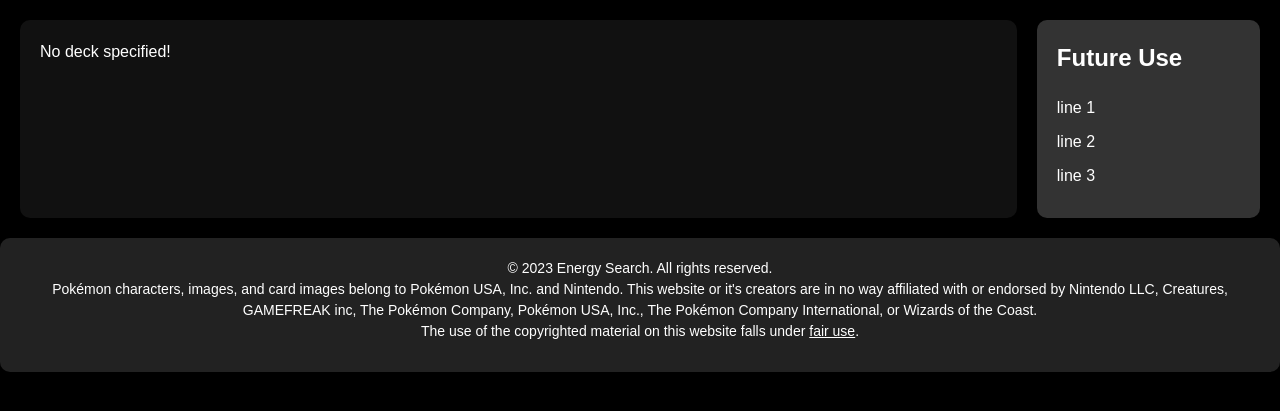
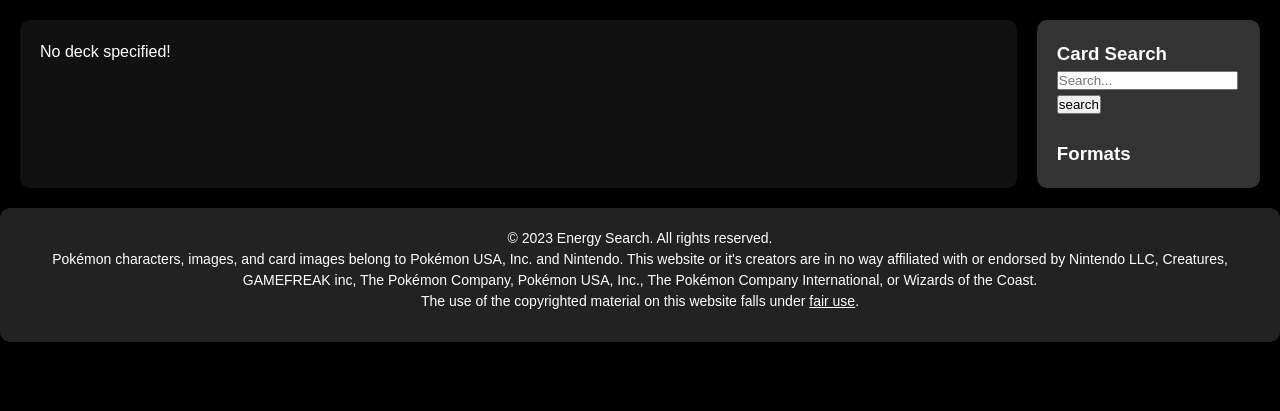
Before and after one commit to Gamer2020/EnergySearch, a PHP site: page /deck.php in a window 1280 px wide. Shown: the part 100-511 px from the top of the page. Run offline with PHP 8.4, Linux system fonts and the light colour scheme; some libraries are stand-ins or nearby versions.

Commit message:
Add formats for deck.

```diff
--- a/deck.php
+++ b/deck.php
@@ -112,12 +112,7 @@ require_once 'include.php';
             ?>
         </div>
         <aside>
-            <h2>Future Use</h2>
-            <ul>
-                <li>line 1</li>
-                <li>line 2</li>
-                <li>line 3</li>
-            </ul>
+        <?php include "sidebar/sidebar-deck.php"; ?>
         </aside>
     </div>
     <?php include "footer.php" ?>
--- /dev/null
+++ b/sidebar/sidebar-deck.php
@@ -0,0 +1,3 @@
+<?php include "widgets/sidebar-card-search.php"; ?>
+<br>
+<?php include "widgets/sidebar-deck-formats.php"; ?>
--- /dev/null
+++ b/widgets/sidebar-deck-formats.php
@@ -0,0 +1,54 @@
+<h3>Formats</h3>
+
+<?php if (isset($_GET['ID']))
+{
+    if (deck_exists(sanitizeInput($_GET['ID'])))
+    {
+        global $pdo;
+        $id = sanitizeInput($_GET['ID']);
+        card_add_view($id);
+        $stmt = $pdo->prepare("SELECT * FROM es_decks WHERE id = ?");
+        $stmt->execute([$id]);
+        $deck = $stmt->fetch(PDO::FETCH_ASSOC);
+    }
+
+
+    echo '<div class="legality-button-group">';
+    echo '<button class="legality-button1" disabled>Standard</button>';
+    if ($deck['standard_legality'] == "Legal")
+    {
+        echo '<button class="legality-button2" disabled>Legal</button>';
+    }
+    else
+    {
+        echo '<button class="legality-button3" disabled>Not Legal</button>';
+    }
+
+    echo '</div>';
+
+    echo '<div class="legality-button-group">';
+    echo '<button class="legality-button1" disabled>Expanded</button>';
+    if ($deck['expanded_legality'] == "Legal")
+    {
+        echo '<button class="legality-button2" disabled>Legal</button>';
+    }
+    else
+    {
+        echo '<button class="legality-button3" disabled>Not Legal</button>';
+    }
+    echo '</div>';
+
+    echo '<div class="legality-button-group">';
+    echo '<button class="legality-button1" disabled>Unlimited</button>';
+    if ($deck['unlimited_legality'] == "Legal")
+    {
+        echo '<button class="legality-button2" disabled>Legal</button>';
+    }
+    else
+    {
+        echo '<button class="legality-button3" disabled>Not Legal</button>';
+    }
+    echo '</div>';
+
+}
+?>
```
